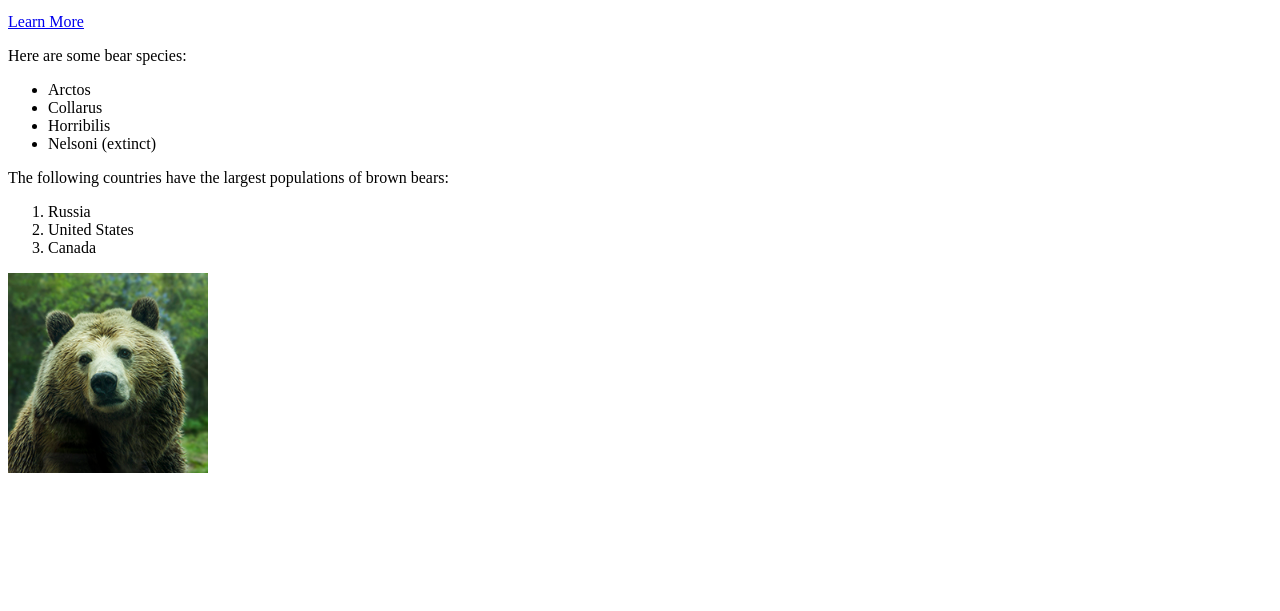
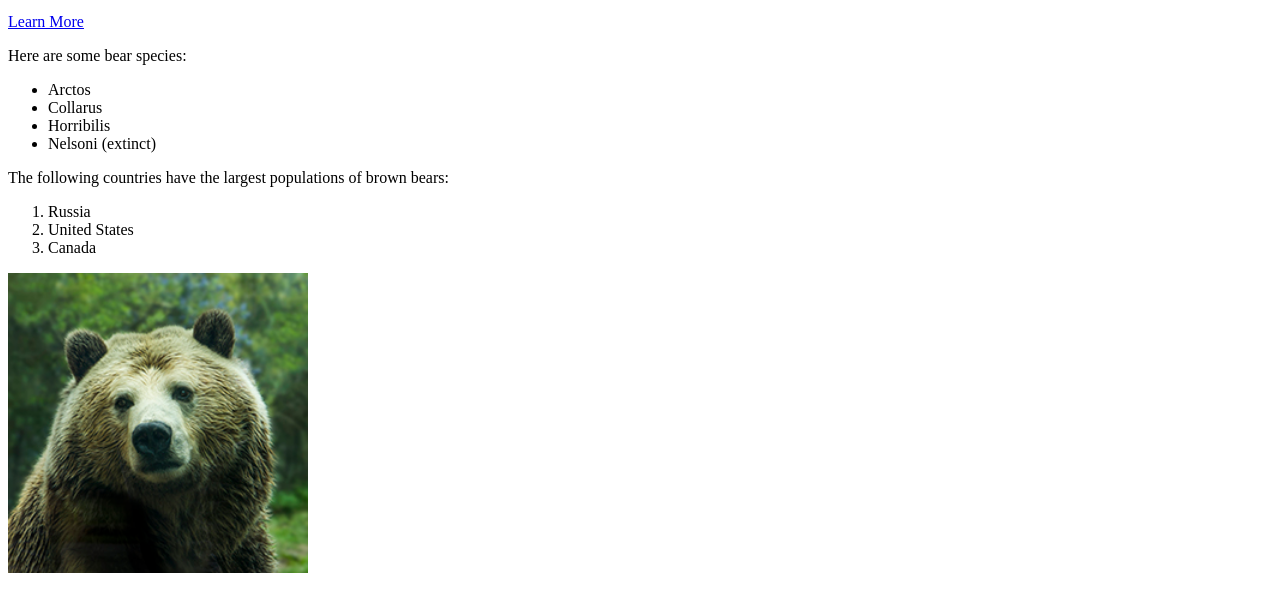
Before and after one commit to kwnh06/kwnh06.github.io, a plain HTML site: page week2/exercise 3/wiki-page.html in a window 1280 px wide. Shown: the part 119-730 px from the top of the page. Drawn offline with Linux system fonts and the light colour scheme.

Commit message:
Update wiki-page.html

```diff
--- a/week2/exercise 3/wiki-page.html
+++ b/week2/exercise 3/wiki-page.html
@@ -22,7 +22,7 @@
             <li>United States</li>
             <li>Canada</li>
         </ol>
-<p><img src="bear.jpg" width="200"></p>
+<p><img src="bear.jpg" width="300"></p>
     </p>
       </p>
 
```
